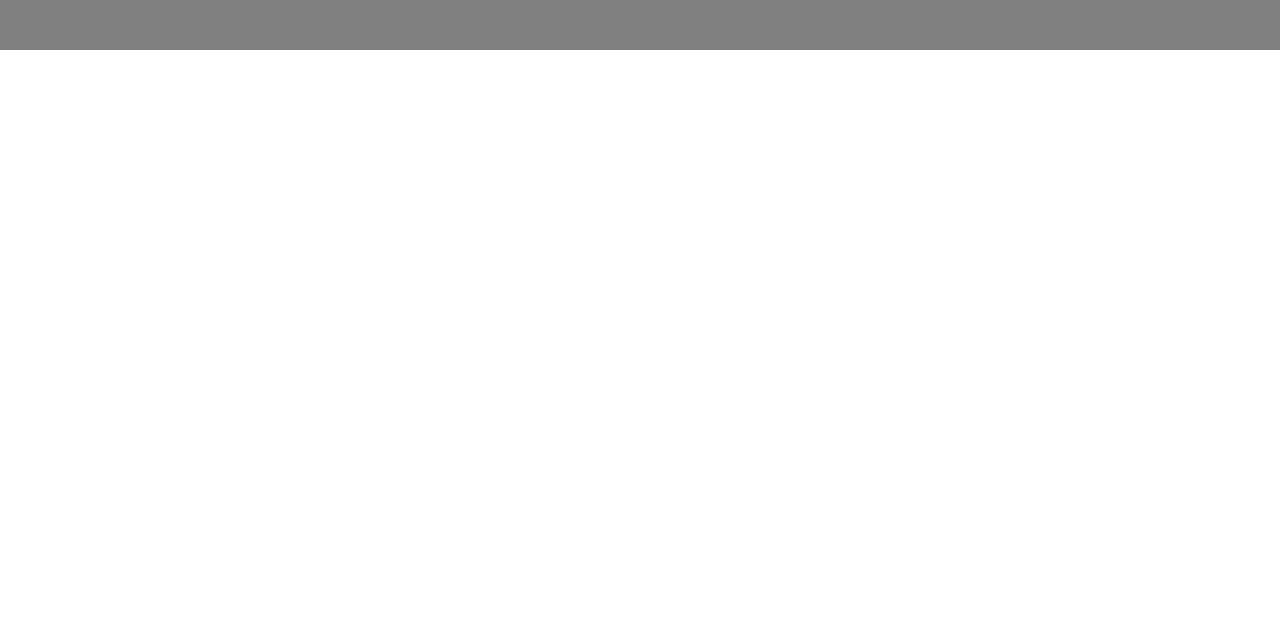
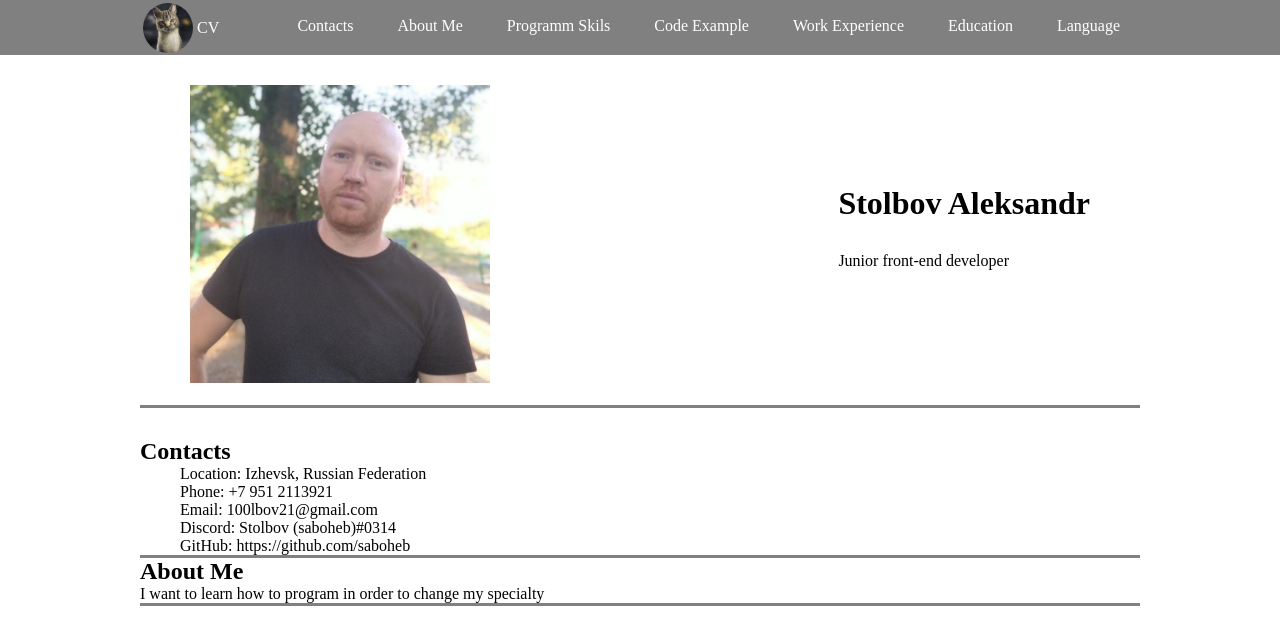
Before and after one commit to saboheb/rsschool-cv, a plain HTML site: page index.html in a window 1280 px wide. Drawn offline with Linux system fonts and the light colour scheme.

Commit message:
feat: add section contacts

```diff
--- a/index.html
+++ b/index.html
@@ -4,15 +4,73 @@
     <meta charset="UTF-8">
     <meta name="viewport" content="width=device-width, initial-scale=1.0">
     <title>CV</title>
+    <link rel="icon" href="./assets/101501858.ico">
     <link rel="stylesheet" href="./style.css">
 </head>
 <body>
     <header>
+        <div class="cap">
+
+        <div class="icon">
+            <table>
+                <tr>
+                    <td><img src="./assets/101501858.jpeg" alt="cat" width="50px" height="50px"></td>
+                    <td><p>CV</p></td>
+                </tr>
+            </table>
+        </div>
+
         <div class="navi">
+            <nav>
+                <ul>
+                    <li><a href="#contacts">Contacts</a> </li>
+                    <li><a href="#about">About Me</a> </li>
+                    <li><a href="#skils">Programm Skils</a> </li>
+                    <li><a href="#code">Code Example</a> </li>
+                    <li><a href="#work">Work Experience</a> </li>
+                    <li><a href="#education">Education</a> </li>
+                    <li><a href="#language">Language</a> </li>
+                </ul>
+            </nav>
+        </div>
+    </div>
+    </header>
+
+    <main>
+        <div class="myself">
+
+            <div class="avatar">
+                <img src="./assets/avatar.jpeg" alt="avatar" width="300px">
+            </div>
+
+            <div class="name">
+                <h1>Stolbov Aleksandr</h1>
+                <p>Junior front-end developer</p>
+            </div>
 
         </div>
-    </header>
-    <main></main>
+
+        <div id="contacts">
+            <h2>Contacts</h2>
+            <ul>
+                <li>Location: Izhevsk, Russian Federation</li>
+                <li>Phone: +7 951 2113921</li>
+                <li>Email: 100lbov21@gmail.com</li>
+                <li>Discord: Stolbov (saboheb)#0314</li>
+                <li>GitHub: https://github.com/saboheb</li>
+            </ul>
+        </div>
+
+        <div id="about">
+            <h2>About Me</h2>
+            <p>I want to learn how to program in order to change my specialty</p>
+        </div>
+
+        <div id="Skils">
+
+        </div>
+
+    </main>
     <footer></footer>
 </body>
 </html>
--- a/style.css
+++ b/style.css
@@ -4,5 +4,81 @@
 
 header {
     background-color: #808080;
-    height: 50px;
+    height: 55px;
 }
+
+.cap {
+    display: flex;
+    width: 1000px;
+    margin: auto;
+    justify-content: space-between;
+}
+
+.cap table {
+    border: 0px solid;
+}
+
+.icon img {
+    display: block;
+    border-radius: 100%;
+}
+
+.icon p {
+    color: white;
+}
+
+.navi {
+    line-height: 52px;
+}
+
+
+ul {
+    list-style-type: none;
+}
+
+.navi li {
+    display: inline;
+}
+
+a {
+    text-decoration: none;
+    color: white;
+}
+
+li a {
+    padding: 20px;
+}
+
+.myself {
+    display: flex;
+    justify-content: space-between;
+    width: 1000px;
+    height: 320px;
+    margin: 30px auto;
+    border-bottom: 3px solid #808080;
+}
+
+.avatar img {
+    margin-left: 50px;
+}
+
+.name {
+    margin-top: 100px;
+    margin-right: 50px;
+}
+
+.name p {
+    margin-top: 30px;
+}
+
+#contacts {
+    width: 1000px;
+    margin: auto;
+    border-bottom: 3px solid #808080;
+}
+
+#about {
+    width: 1000px;
+    margin: auto;
+    border-bottom: 3px solid #808080;
+}
```
Also changed, not shown: assets/101501858.ico (added), assets/101501858.jpeg (added), assets/avatar.jpeg (added).
